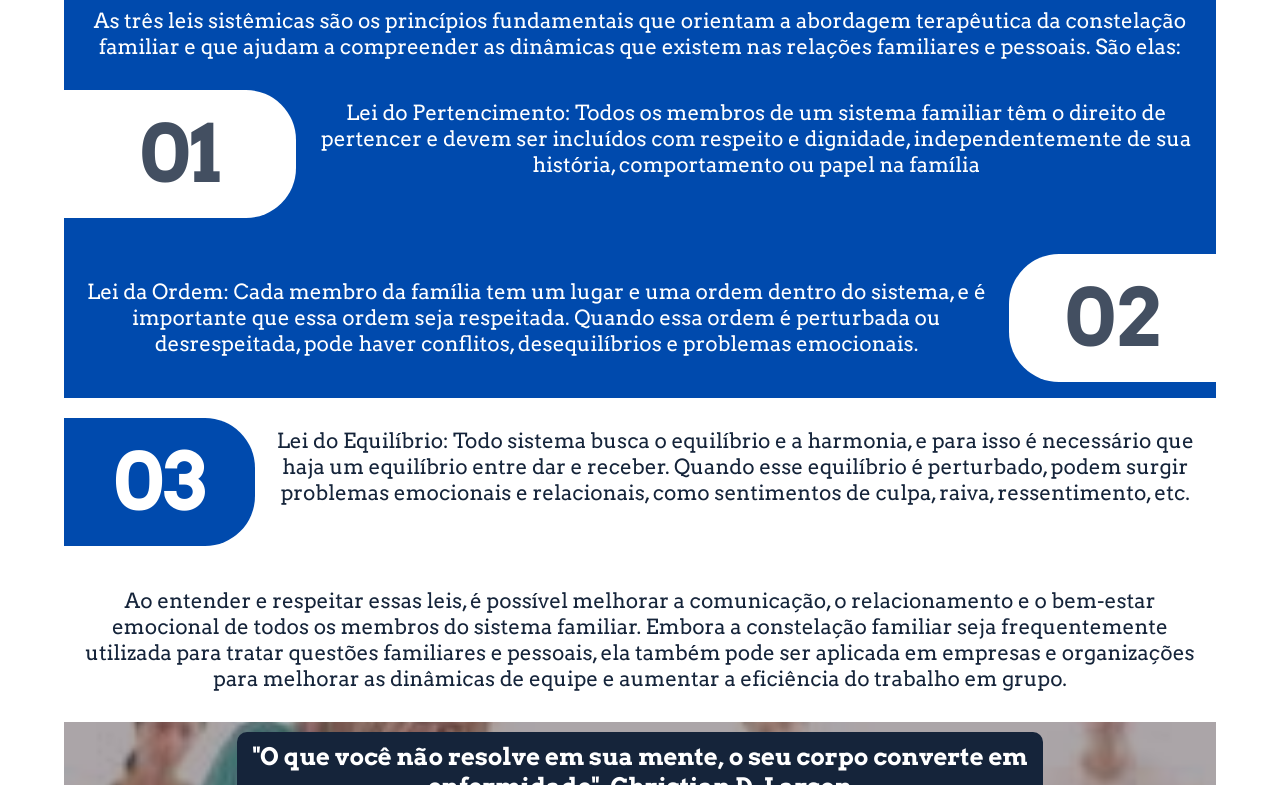
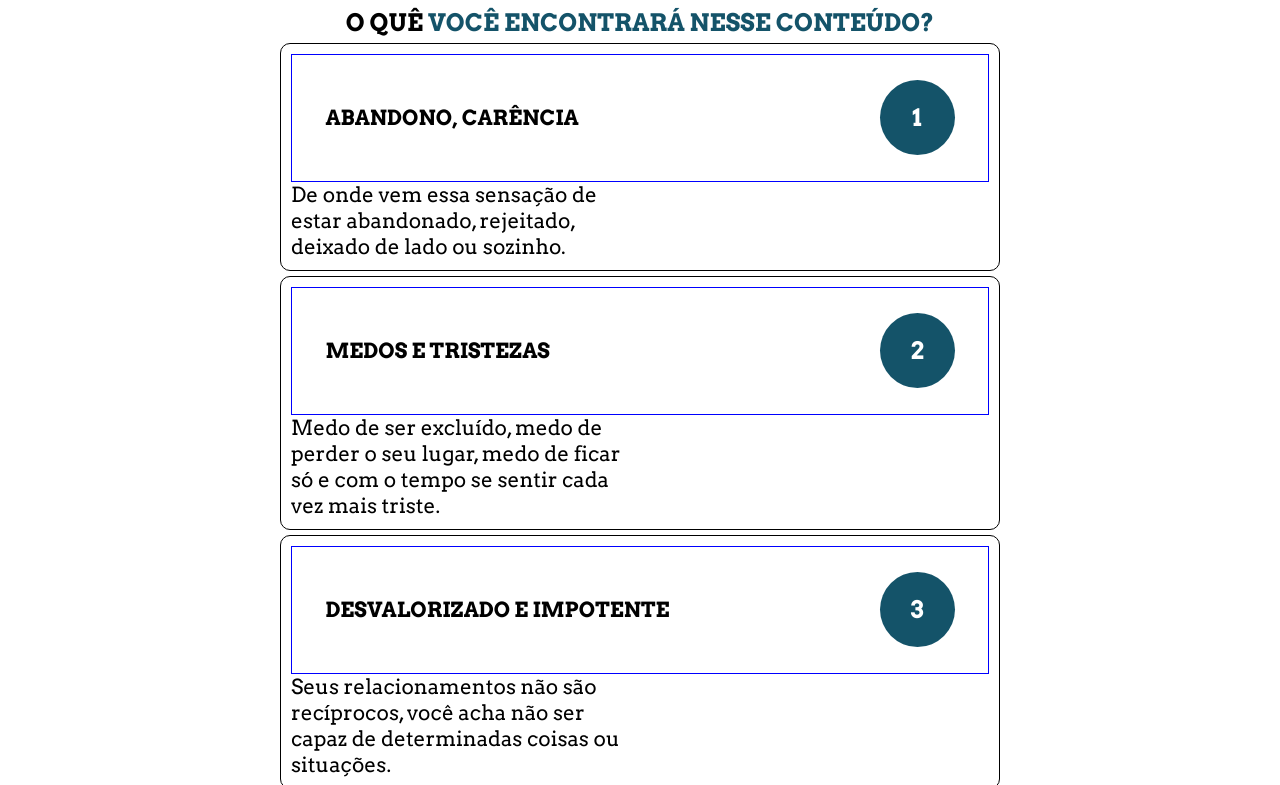
Before and after one commit to suzanaBeukhof/suzana_beukhof, a React (Vite) app: page / in a window 1280 px wide. Shown: the part 3615-4400 px from the top of the page. Built offline with nearby package versions, Linux system fonts and the light colour scheme.

Commit message:
alteracao do componente constelationFolder

```diff
--- a/package.json
+++ b/package.json
@@ -28,6 +28,6 @@
     "eslint-plugin-react": "^7.32.2",
     "eslint-plugin-react-hooks": "^4.6.0",
     "eslint-plugin-react-refresh": "^0.4.1",
-    "vite": "^4.4.0"
+    "vite": "^4.4.9"
   }
 }
--- a/src/components/whatIsFamilyConstellationFolder/index.jsx
+++ b/src/components/whatIsFamilyConstellationFolder/index.jsx
@@ -8,81 +8,103 @@ import { ButtonContext } from "../../providers/buttonProvider"
 export const WhatIsFamilyConstellationFolder = () => {
     const {closeModal} = useContext(ButtonContext)
 
+    // const cards = [
+    //     {
+    //         "tittle": "ABANDONO, CARÊNCIA",
+    //         "number": "1",
+    //         "description": "De onde vem essa sensação de estar abandonado, rejeitado, deixado de lado ou sozinho",
+    //     },
+    //     {
+    //         "tittle": "MEDOS E TRISTEZAS",
+    //         "number": "2",
+    //         "description": "Medo de ser excluído, medo de perder o seu lugar, medo de ficar só e com o tempo se sentir cada vez mais triste.",
+    //     }
+    // ]
+
     return(
         <>
             <Container onClick={closeModal}>
                 <div className="contentBox">
-                    <div className="supBox">
-                        <div className="firstBox">
-                            <p className="paragraph">
-                                As três leis sistêmicas são os princípios fundamentais que
-                                orientam a abordagem terapêutica da constelação
-                                familiar e que ajudam a compreender as dinâmicas que
-                                existem nas relações familiares e pessoais. São elas:
-                            </p>
-                        </div>
-                        <div className="secondBox">
+                    <h1 className="tittle">O QUÊ <span className="tittleSpan">VOCÊ ENCONTRARÁ NESSE CONTEÚDO?</span></h1>
+                    <div className="cardsBox">
+
+                        <div className="card" key={1}>
+                            <div className="tittleBox">
+                                <p className="paragraphTittle">ABANDONO, CARÊNCIA</p>
                                 <div className="numberBox">
-                                <p className="number">01</p>
-                            </div>
-                            <div className="textBox">
-                                <p className="paragraph">Lei do Pertencimento: Todos os membros de
-                                    um sistema familiar têm o direito de pertencer e
-                                    devem ser incluídos com respeito e dignidade,
-                                    independentemente de sua história,
-                                    comportamento ou papel na família
-                                </p>
+                                    <p className="numberTittle">1</p>
                                 </div>
                             </div>
-                        <div className="thirdBox">
-                            <div className="numberBox">
-                                <p className="number">02</p>
-                            </div>
-                            <div className="textBox">
-                                <p className="paragraph">Lei da Ordem: Cada membro da família tem
-                                    um lugar e uma ordem dentro do sistema, e
-                                    é importante que essa ordem seja
-                                    respeitada. Quando essa ordem é
-                                    perturbada ou desrespeitada, pode haver
-                                    conflitos, desequilíbrios e problemas
-                                    emocionais.
+                            <p className="description">
+                            De onde vem essa sensação de estar abandonado, rejeitado, deixado de lado ou sozinho.
                             </p>
                         </div>
 
+                        <div className="card" key={2}>
+                            <div className="tittleBox">
+                                <p className="paragraphTittle">MEDOS E TRISTEZAS</p>
+                                <div className="numberBox">
+                                    <p className="numberTittle">2</p>
                                 </div>
                             </div>
-                    <div className="infBox">
-                        <div className="fourthBox">
-                            <div className="numberBox">
-                                <p className="number">03</p>
-                            </div>
-                            <div className="textBox">
-                                <p className="paragraph">
-                                Lei do Equilíbrio: Todo sistema busca o
-                                equilíbrio e a harmonia, e para isso é
-                                necessário que haja um equilíbrio entre dar
-                                e receber. Quando esse equilíbrio é
-                                perturbado, podem surgir problemas
-                                emocionais e relacionais, como
-                                sentimentos de culpa, raiva, ressentimento,
-                                etc.
-                                </p>
-                            </div>
-                        </div>
-                        <div className="fifthBox">
-                            <p className="paragraph">
-                                Ao entender e respeitar essas leis, é possível melhorar a
-                                comunicação, o relacionamento e o bem-estar emocional
-                                de todos os membros do sistema familiar.
-                                Embora a constelação familiar seja frequentemente
-                                utilizada para tratar questões familiares e pessoais, ela
-                                também pode ser aplicada em empresas e organizações
-                                para melhorar as dinâmicas de equipe e aumentar a
-                                eficiência do trabalho em grupo.
+                            <p className="description">
+                            Medo de ser excluído, medo de perder o seu lugar, medo de ficar só e com o tempo se sentir cada vez mais triste.
                             </p>
                         </div>
 
+                        <div className="card" key={3}>
+                            <div className="tittleBox">
+                                <p className="paragraphTittle">DESVALORIZADO E IMPOTENTE</p>
+                                <div className="numberBox">
+                                    <p className="numberTittle">3</p>
                                 </div>
+                            </div>
+                            <p className="description">
+                            Seus relacionamentos não são recíprocos, você acha não ser capaz de determinadas coisas ou situações.
+                            </p>
+                        </div>
+
+                        <div className="card" key={4}>
+                            <div className="tittleBox">
+                                <p className="paragraphTittle">PERDIDO, PARALISADO E COM SENSO DE URGÊNCIA</p>
+                                <div className="numberBox">
+                                    <p className="numberTittle">4</p>
+                                </div>
+                            </div>
+                            <p className="description">
+                            Não sabe o que fazer ou para onde ir, fica ansiosa para encontrar a direção.
+                            </p>
+                        </div>
+
+                        <div className="card" key={5}>
+                            <div className="tittleBox">
+                                <p className="paragraphTittle">CANSADO, ESGOTADO, PROCRASTINANDO, TENSO E DORES NO CORPO</p>
+                                <div className="numberBox">
+                                    <p className="numberTittle">5</p>
+                                </div>
+                            </div>
+                            <p className="description">
+                            Vontade de só ficar no sofá ou dormindo, não estando presente no aqui e agora.
+                            </p>
+                        </div>
+
+                        <div className="card" key={6}>
+                            <div className="tittleBox">
+                                <p className="paragraphTittle">RAIVA, RESSENTIMENTO E REMORSO</p>
+                                <div className="numberBox">
+                                    <p className="numberTittle">6</p>
+                                </div>
+                            </div>
+                            <p className="description">
+                            Esses sentimentos em relação ao outro ou com você mesmo.
+                            </p>
+                        </div>
+
+
+
+
+                    </div>
+
                 </div>
             </Container>
         </>
--- a/src/components/whatIsFamilyConstellationFolder/style.js
+++ b/src/components/whatIsFamilyConstellationFolder/style.js
@@ -4,123 +4,77 @@ export const Container = styled.div`
 
 
     .contentBox{
+        display: flex;
+        flex-direction: column;
+        align-items: center;
+        justify-content: center;
+
+        margin-top: 10px;
+        .tittle{
+            font-size: 1.5rem;
+            text-align: center;
 
 
-        .supBox{
-
-            background: #004aad;
 
         }
-
-        .firstBox{
-            padding: 10px;
-
-            .paragraph{
-                text-align: center;
-                color: #ffffff;
-            }
+        .tittleSpan{
+            color: #145369;
         }
 
-        .secondBox{
+
+        .cardsBox{
+
+            .card{
+                display: flex;
+                align-items: center;
+                justify-content: center;
+                flex-direction: column;
+
+                margin-top: 5px;
+                margin-bottom: 5px;
+                padding: 10px;
+                border-radius: 10px;
+
+                cursor: pointer;
+
+
+                border: 1px solid;
+
+                .tittleBox{
+                    display: flex;
+                    justify-content: space-around;
+                    align-items: center;
+
+                    width: 100%;
+                    height: 80px;
+
+                    border: 1px solid blue;
+                    .paragraphTittle{
+                        width: 70%;
+                        font-size: 1rem;
+                        font-weight: bolder;
+                    }
                     .numberBox{
                         display: flex;
                         align-items: center;
                         justify-content: center;
 
-                width: 40%;
-                height: 3rem;
-                border-top-right-radius: 50px;
-                border-bottom-right-radius: 50px;
-                background: #ffffff;
-                .number{
-                    font-size: 2rem;
-                    font-weight: bolder;
-                    color: #15243A;
-                    opacity: 80%;
-                }
-            }
-
-            .textBox{
-                padding: 10px;
-                .paragraph{
-                    text-align: center;
-                    color: #ffffff;
-                }
-            }
-        }
-
-        .thirdBox{
-            display: flex;
-            flex-direction: column;
-            align-items: flex-end;
-            .numberBox{
-                display: flex;
-                align-items: center;
-                justify-content: center;
-
-                width: 40%;
-                height: 3rem;
-                border-top-left-radius: 50px;
-                border-bottom-left-radius: 50px;
-                background: #ffffff;
-                .number{
-                    font-size: 2rem;
-                    font-weight: bolder;
-                    color: #15243A;
-                    opacity: 80%;
-                }
-            }
-
-            .textBox{
-                padding: 10px;
-
-                .paragraph{
-                    text-align: center;
-                    color: #ffffff;
-                }
-            }
-        }
-
-
-
-        .infBox{
-            margin-top: 20px;
-
-            .fourthBox{
-                .numberBox{
-                    display: flex;
-                    align-items: center;
-                    justify-content: center;
-
-                    width: 40%;
-                    height: 3rem;
-                    border-top-right-radius: 50px;
-                    border-bottom-right-radius: 50px;
-                    background: #004aad;
-                    .number{
-                        font-size: 2rem;
+                        border-radius: 30px;
+                        width: 45px;
+                        height: 45px;
+                        background: #145369;
+                        .numberTittle{
+                            font-size: 1.2rem;
                             font-weight: bolder;
                             color: #ffffff;
                         }
                     }
                 }
-
-            .textBox{
-                padding: 10px;
-                .paragraph{
-                    text-align: center;
-                    color: #15243A;
-                }
+                .description{}
             }
         }
 
-        .fifthBox{
-            padding: 10px;
-                .paragraph{
-                    text-align: center;
-                    color: #15243A;
-                }
-        }
+
 
     }
 
@@ -132,93 +86,47 @@ export const Container = styled.div`
 
 
         .contentBox{
-            .firstBox{
-                margin-bottom: 20px;
 
-                .paragraph{
+            .tittle{
+
+            }
+            .tittleSpan{
+
+            }
+
+
+            .cardsBox{
+
+                .card{
+                    width: 45rem;
+
+
+                    .tittleBox{
+                        height: 8rem;
+
+                        .paragraphTittle{
                             font-size: 1.3rem;
                         }
-            }
+                        .numberBox{
+                            width: 75px;
+                            height: 75px;
+                            border-radius: 50%;
 
-            .secondBox{
-                display: flex;
-                margin-bottom: 20px;
-                .numberBox{
-                    width: 555px;
-                    height: 8rem;
+                            .numberTittle{
+                                font-size: 1.5rem;
 
-                    .number{
-                        font-size: 5rem;
-                    }
-                }
-
-                .textBox{
-
-                    .paragraph{
-                        font-size: 1.3rem;
                             }
                         }
                     }
+                    .description{
+                        width: 50%;
+                        font-size: 1.3rem;
+                        align-self: flex-start;
 
-            .thirdBox{
-                display: flex;
-                justify-content: center;
-                align-items: center;
-                flex-direction: row-reverse;
-                height: 10rem;
-                margin-bottom: 20px;
-
-                .numberBox{
-                    width: 555px;
-                    height: 8rem;
-
-                    .number{
-                        font-size: 5rem;
                     }
-                }
-
-                .textBox{
-
-                    .paragraph{
-                        font-size: 1.3rem;
-                    }
-                }
-            }
-
-
-
-            .infBox{
-
-
-                .fourthBox{
-                    display: flex;
-                    .numberBox{
-                        width: 555px;
-                        height: 8rem;
-
-                        .number{
-                            font-size: 5rem;
-                        }
-                    }
-
-                    .textBox{
-
-                        .paragraph{
-                            font-size: 1.3rem;
                 }
             }
         }
     }
 
-            .fifthBox{
-                margin-top: 2rem;
-                margin-bottom: 20px;
-                .paragraph{
-                    font-size: 1.3rem;
-                }
-            }
-
-        }
-    }
-
 `;
```
Also changed, not shown: 2 other files (tests, documents, lock files or other folders). Lines whose indentation alone changed are shown as unchanged.
